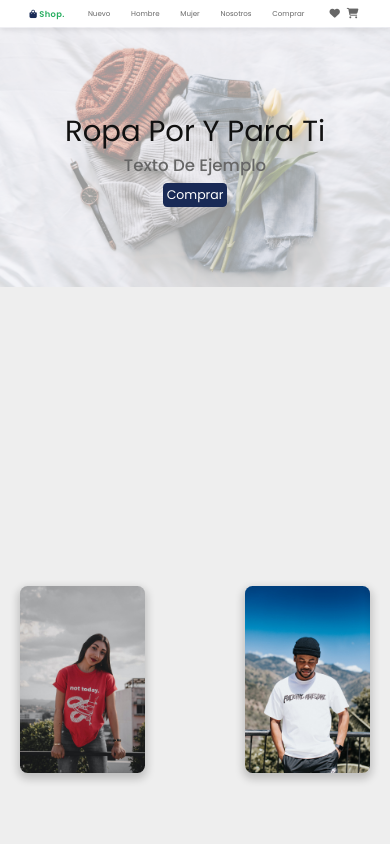
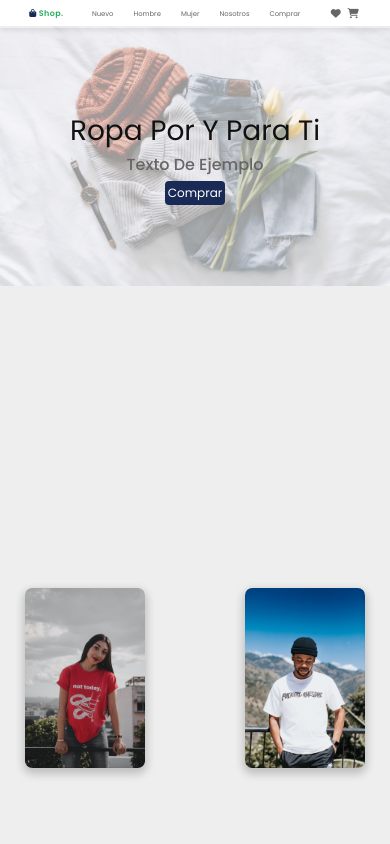
Before and after one commit to DanoZap/shop-website, a plain HTML site: page index.html in a window 390 px wide. Shown: the top 844 px of the page. Drawn offline with nearby package versions, Linux system fonts and the light colour scheme.

Commit message:
responsive

```diff
--- a/css/style.css
+++ b/css/style.css
@@ -33,6 +33,7 @@ header {
     top: 0;
     left: 0;
     right: 0;
+    width: 100vw;
     padding: 1rem 7%;
     display: flex;
     align-items: center;
@@ -397,8 +398,34 @@ span {
 }
 
 @media (max-width: 400px) {
+    :root {
+        --size: 250px;
+    }
     html {
-        font-size: 26%;
+        font-size: 25%;
     }
+    header .navbar {
+        padding: .5rem 5%;
+    }
+}
 
+@media (max-width: 370px) {
+    html {
+        font-size: 22%;
+    }
+    header .navbar {
+        padding: .3rem 2%;
+    }
 }
+
+@media (max-width: 320px) {
+    :root {
+        --size: 200px;
+    }
+    html {
+        font-size: 20%;
+    }
+    header .navbar {
+        padding: .1rem 1%;
+    }
+}
```
